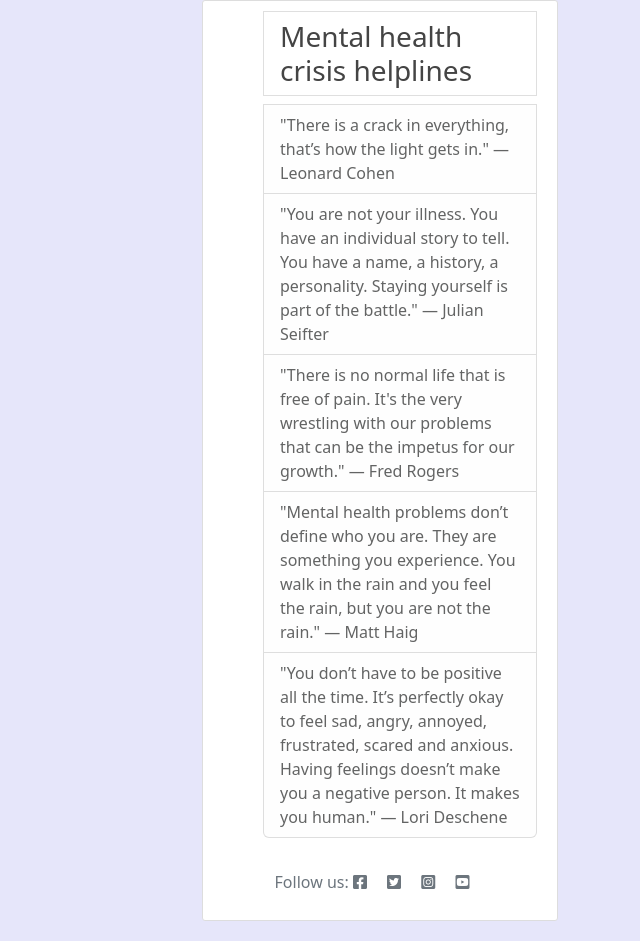
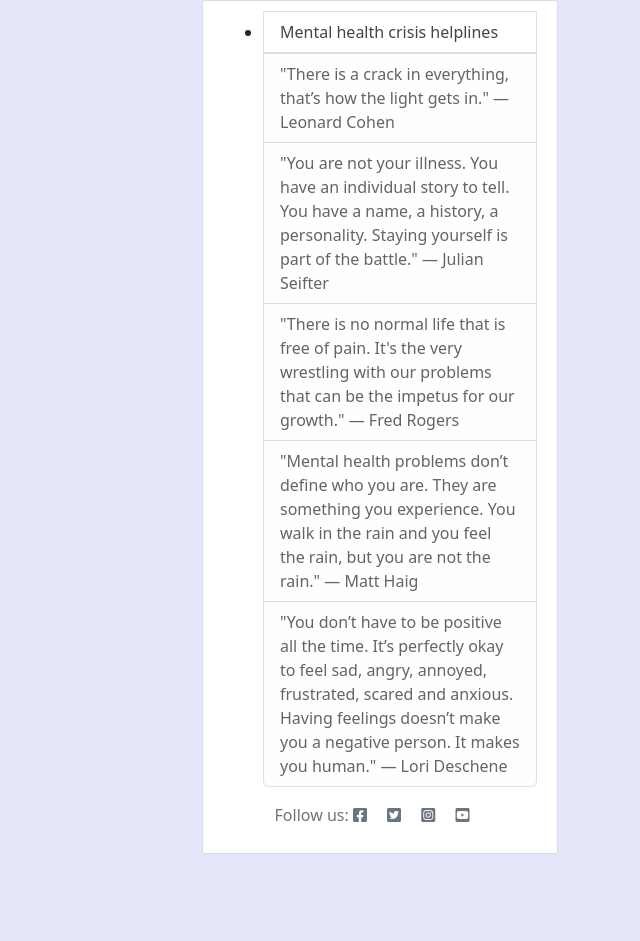
Before and after one commit to Oyindamolabadara/Tranquil, a Django app: page / in a window 1280 px wide. Shown: the part 88-1029 px from the top of the page, without its empty margins (640-1280 px from the left). After the commit the page ends 942 px from the top, so only its background shows below. Run offline with Django 3.2, Linux system fonts and the light colour scheme; data that the repository does not hold is empty.

Commit message:
Fix errors higlighted in W3C HTML Validator Checker

```diff
--- a/blog/templates/blog/base.html
+++ b/blog/templates/blog/base.html
@@ -59,7 +59,7 @@
 
   </header>
 
-  <main role="main" class="container">
+  <div role="main" class="container">
     <div class="row">
       <div class="col-md-8">
         {% if messages %}
@@ -74,11 +74,11 @@
       <div class="col-md-4">
         <div class="content-section">
           <ul class="list-group">
-            <h3>
+            <li>
               <a class="article-title list-group-item"
                 href="https://www.mind.org.uk/information-support/guides-to-support-and-services/crisis-services/helplines-listening-services/"
                 target="_blank">Mental health crisis helplines</a>
-            </h3>
+            </li>
             <li class="list-group-item list-group-item-light">"There is a crack in everything, that’s how the light gets
               in." ― Leonard Cohen</li>
             <li class="list-group-item list-group-item-light">"You are not your illness. You have an individual story to
@@ -93,7 +93,7 @@
               perfectly okay to feel sad, angry, annoyed, frustrated, scared and anxious. Having feelings doesn’t make
               you a negative person. It makes you human." — Lori Deschene</li>
           </ul>
-          </p>
+
           <!-- Footer -->
           <footer class="footer mt-auto py-3 dark-bg">
             <p class="m-0 text-center text-secondary">Follow us: <i class="fab fa-facebook-square ms-3"></i>
@@ -104,7 +104,7 @@
         </div>
 
       </div>
-  </main>
+    </div>
 
   <!-- Optional JavaScript-->
   <!-- Bootstrap Bundle with Popper -->
```
Also changed, not shown: README.md.
